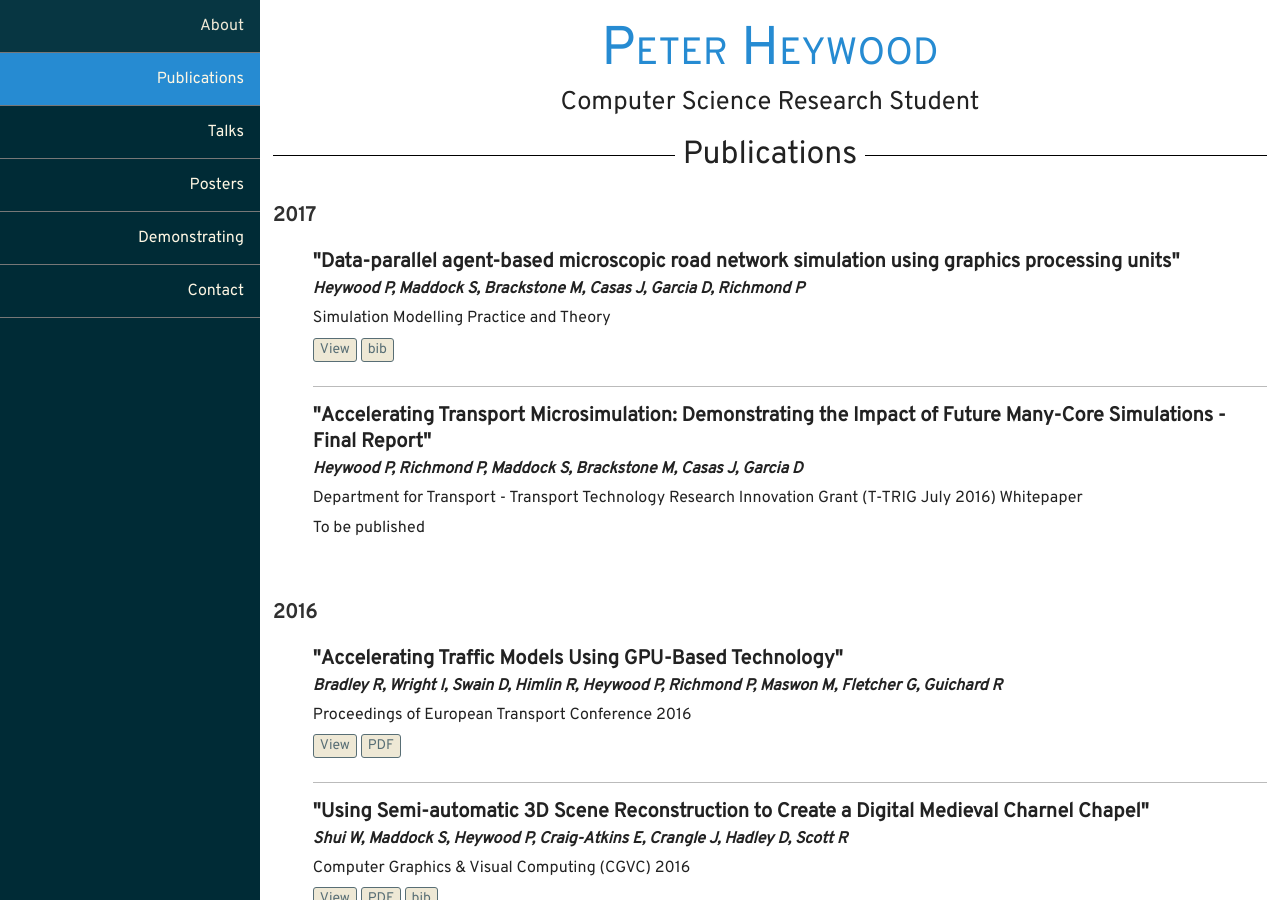
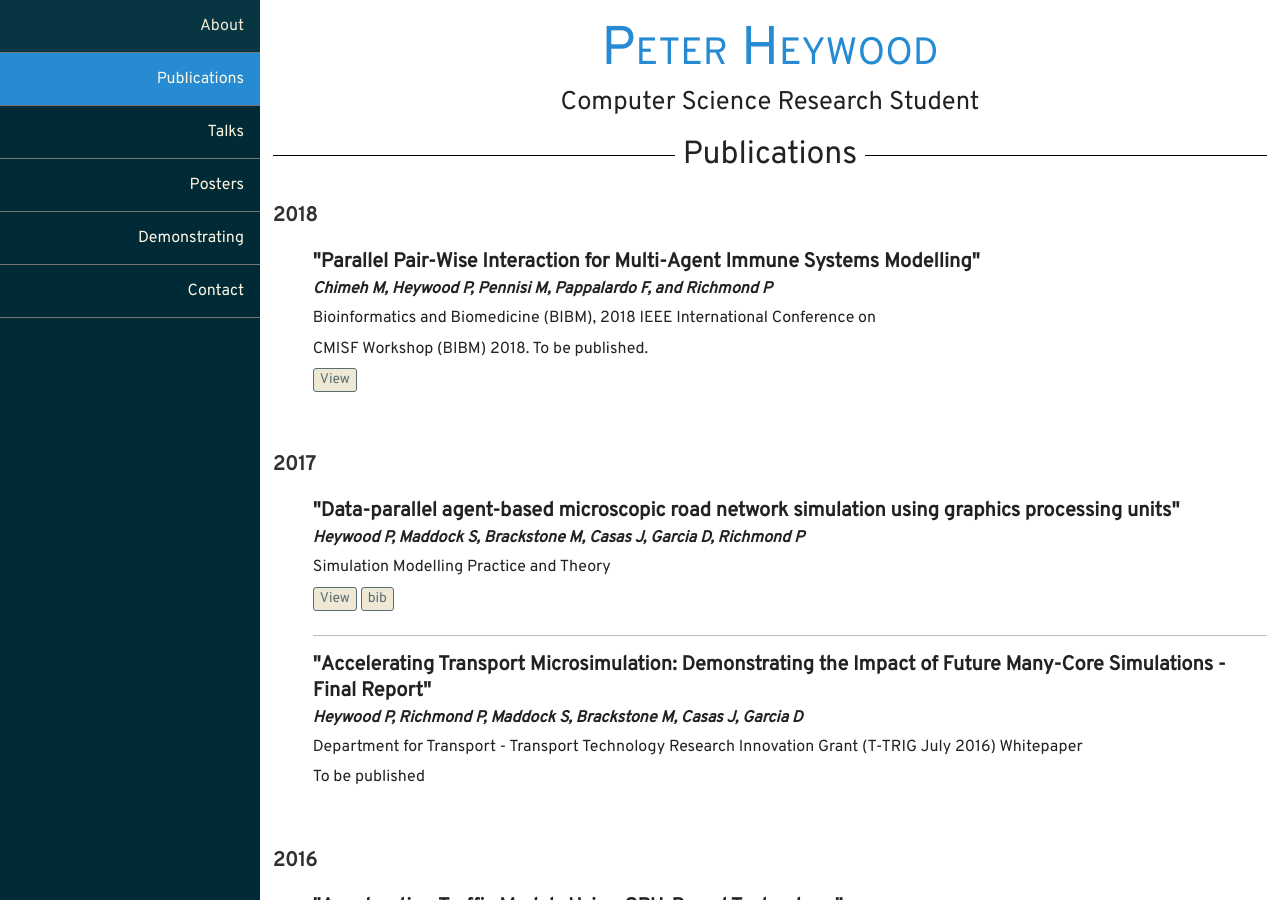
Before and after one commit to ptheywood/ptheywood.github.io, a Jekyll site: the page built from publications/index.html, in a window 1280 px wide and 900 px high. Built offline with Jekyll 4.4.1, drawn with Linux system fonts in a browser that asks for light colours; nearby versions of some CDN libraries; some web fonts are replaced.

Commit message:
Add CMISF conference paper

```diff
--- a/_data/publications.yml
+++ b/_data/publications.yml
@@ -60,3 +60,14 @@
       bib:
       pdf:
       note: "To be published"
+- year: 2018
+  publications:
+    - authors: "Chimeh M, Heywood P, Pennisi M, Pappalardo F, and Richmond P"
+      title: "Parallel Pair-Wise Interaction for Multi-Agent Immune Systems Modelling"
+      journal: "Bioinformatics and Biomedicine (BIBM), 2018 IEEE International Conference on"
+      date: 2018-12-03
+      href: https://ieeexplore.ieee.org/xpl/conhome.jsp?punumber=1001586
+      bib:
+      pdf:
+      note: CMISF Workshop (BIBM) 2018. To be published.
+      doi: http://dx.doi.org/10.1109/BIBM.2018
```
